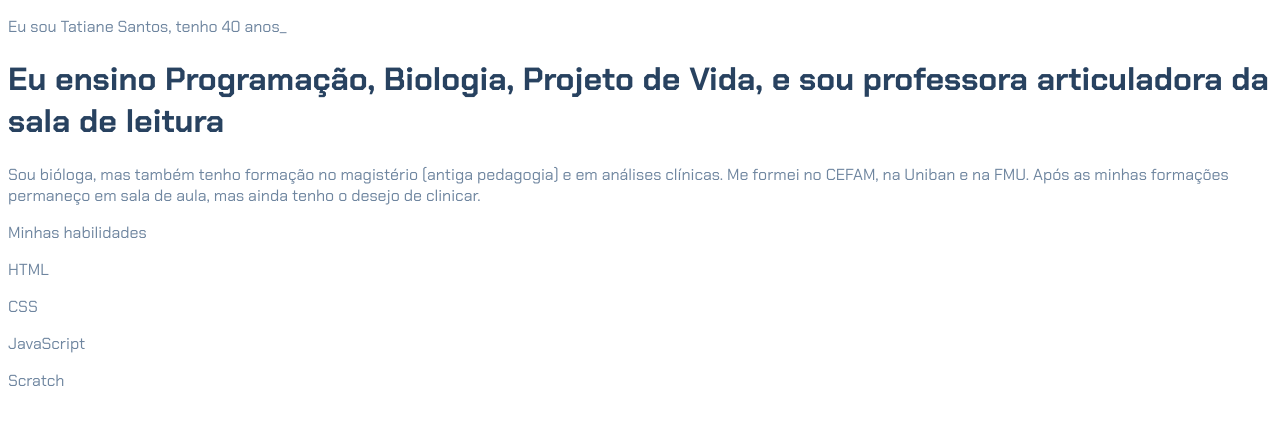
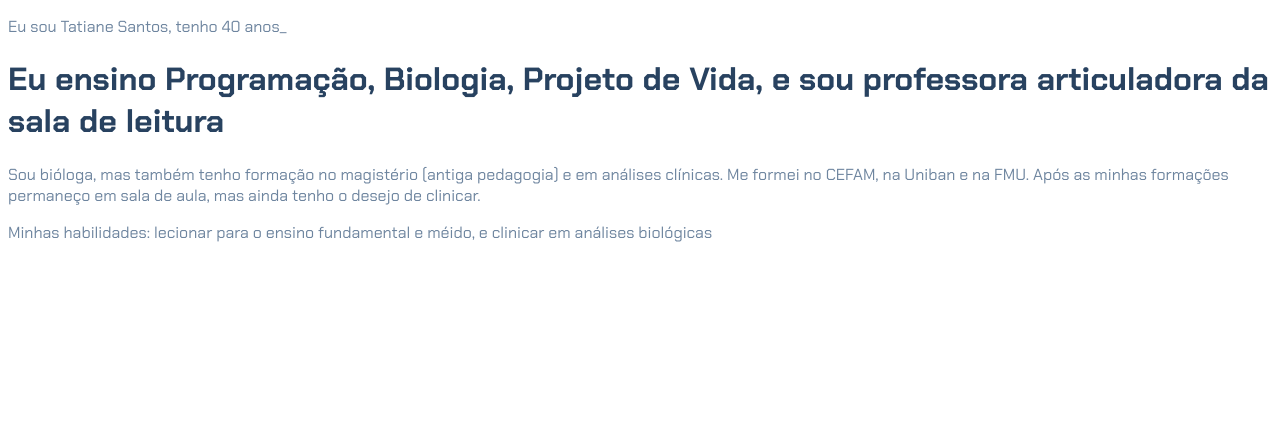
Before and after one commit to 14tati/PORTIF-LIO, a plain HTML site: page index.html in a window 1280 px wide. Drawn offline with Linux system fonts and the light colour scheme.

Commit message:
Update index.html

```diff
--- a/index.html
+++ b/index.html
@@ -14,12 +14,8 @@
         <p>Eu sou Tatiane Santos, tenho 40 anos_</p>
         <h1>Eu ensino Programação, Biologia, Projeto de Vida, e sou professora articuladora da sala de leitura</h1>
         <p>Sou bióloga, mas também tenho formação no magistério (antiga pedagogia) e em análises clínicas. Me formei no CEFAM, na Uniban e na FMU. Após as minhas formações permaneço em sala de aula, mas ainda tenho o desejo de clinicar. </p>
-        <p>Minhas habilidades</p>
+        <p>Minhas habilidades: lecionar para o ensino fundamental e méido, e clinicar em análises biológicas</p>
         <div>
-            <p>HTML</p>
-            <p>CSS</p>
-            <p>JavaScript</p>
-            <p>Scratch</p>
         </div>
     </header>
 </body>
```
